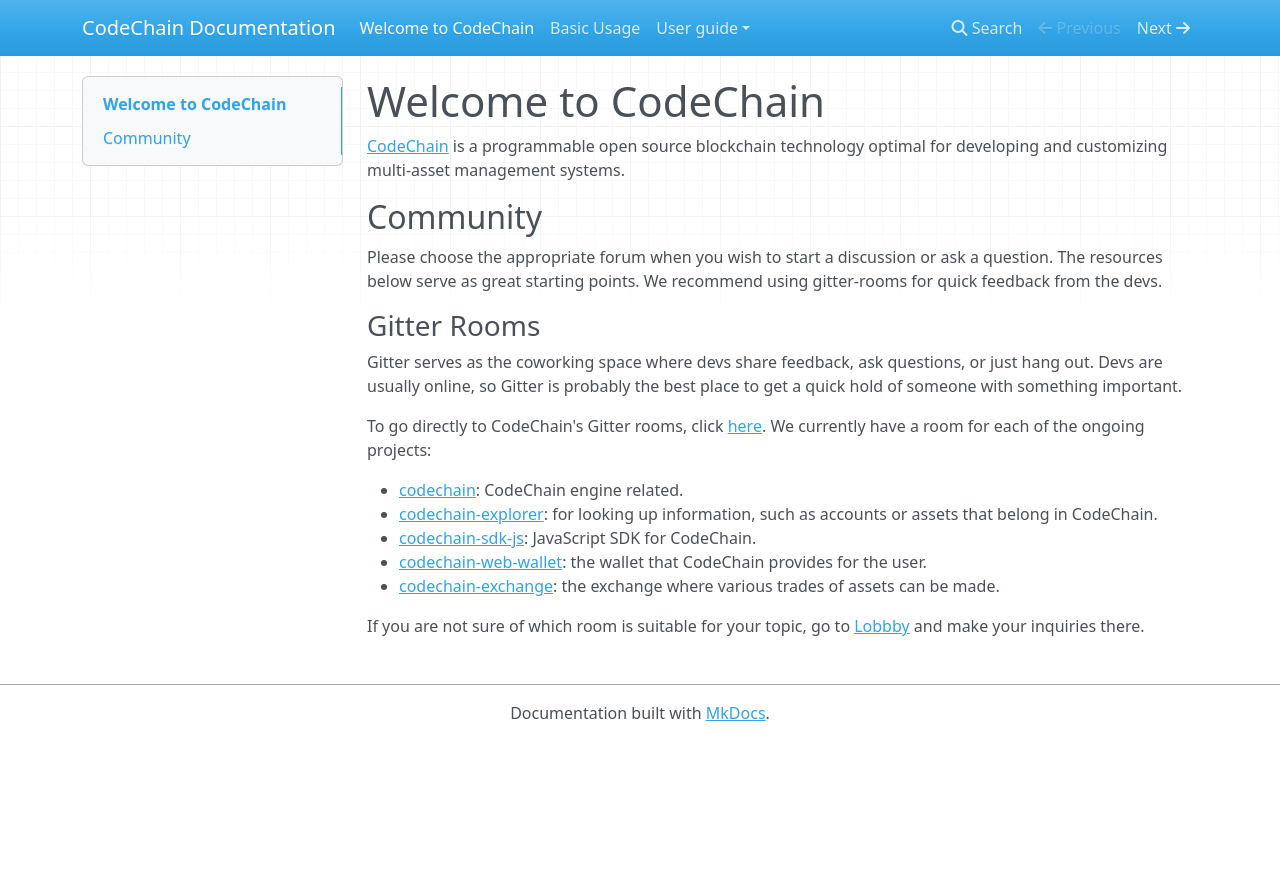
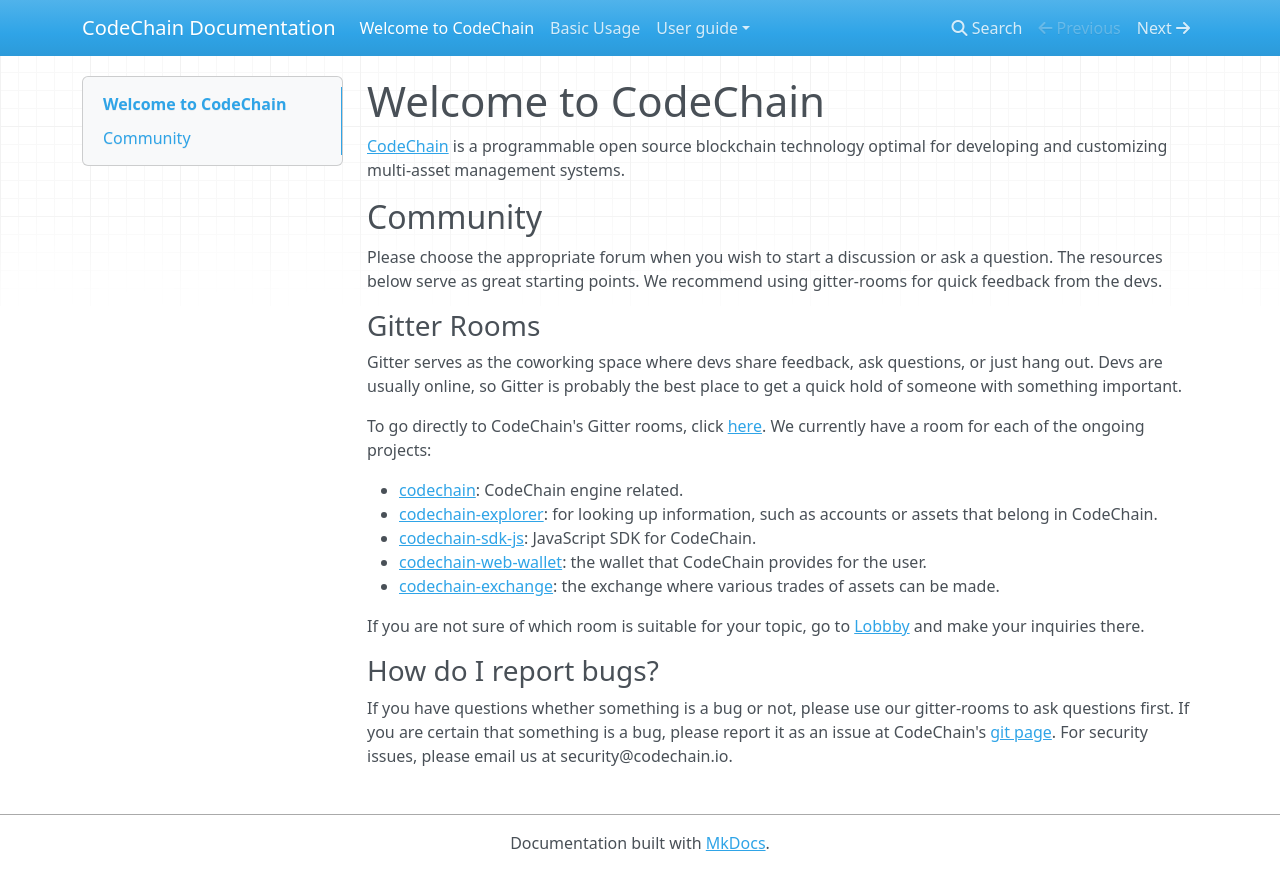
Before and after one commit to CodeChain-io/codechain-docs, an MkDocs documentation site: the page built from docs/index.md, in a window 1280 px wide. Shown: the top 890 px of the page. Built offline with MkDocs 1.6.1, drawn with Linux system fonts in a browser that asks for light colours; nearby versions of some CDN libraries.

Commit message:
Add "How do I report bugs" section

```diff
--- a/docs/index.md
+++ b/docs/index.md
@@ -19,3 +19,8 @@ To go directly to CodeChain's Gitter rooms, click [here](https://gitter.im/CodeC
 - [codechain-exchange](https://gitter.im/CodeChain-io/codechain-exchange): the exchange where various trades of assets can be made.
 
 If you are not sure of which room is suitable for your topic, go to [Lobbby](https://gitter.im/CodeChain-io/Lobby) and make your inquiries there.
+
+### How do I report bugs?
+
+If you have questions whether something is a bug or not, please use our gitter-rooms to ask questions first. If you are certain
+that something is a bug, please report it as an issue at CodeChain's [git page](https://github.com/CodeChain-io). For security issues, please email us at security@codechain.io.
```
